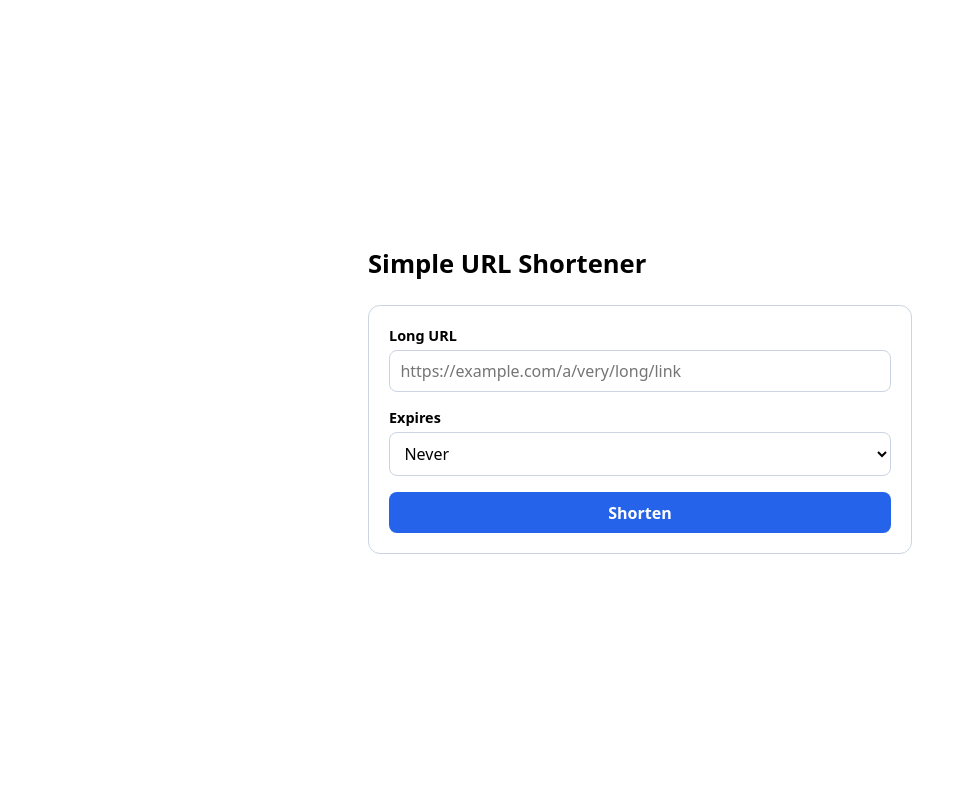
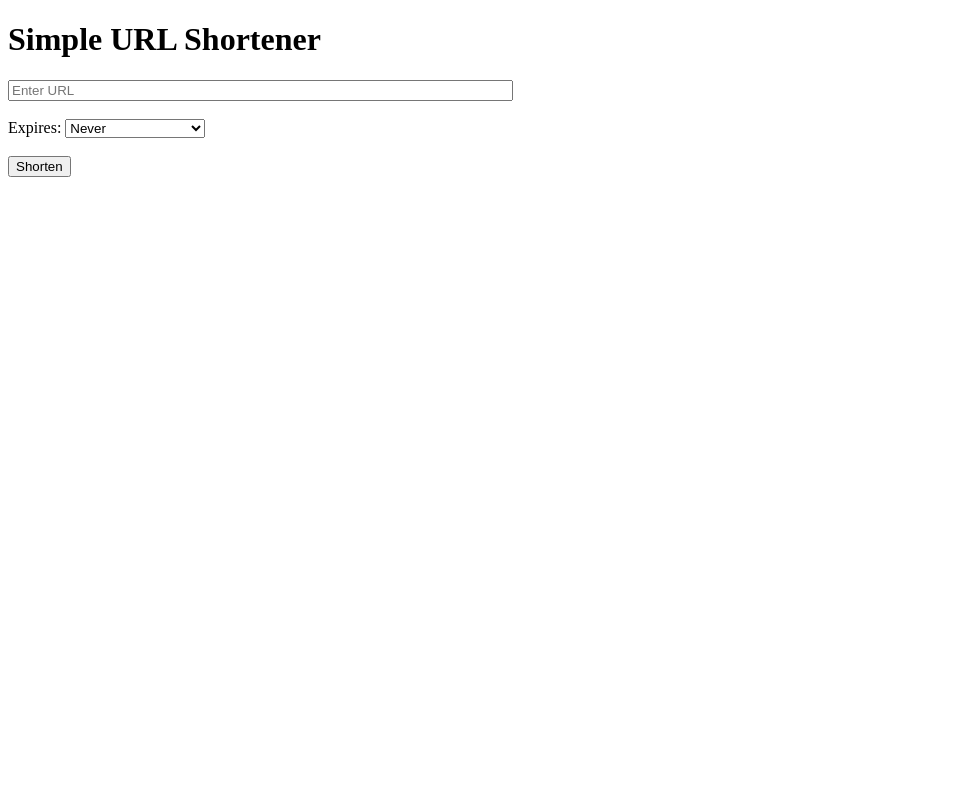
Before and after one commit to gabytz777/url-shortener, a Flask app: page / in a window 1280 px wide. Shown: the whole page, without its empty margins (0-967 px from the left). Run offline with Flask 3, Linux system fonts and the light colour scheme.

Commit message:
revert template to simple style

```diff
--- a/templates/index.html
+++ b/templates/index.html
@@ -1,79 +1,15 @@
 <!doctype html>
-<html lang="en">
+<html>
   <head>
     <meta charset="utf-8" />
-    <meta name="viewport" content="width=device-width, initial-scale=1" />
     <title>Simple URL Shortener</title>
-    <style>
-      :root {
-        color-scheme: light dark;
-        --accent: #2563eb;
-        --border: #cbd5e1;
-        --muted: #64748b;
-      }
-      * { box-sizing: border-box; }
-      body {
-        font-family: system-ui, -apple-system, "Segoe UI", sans-serif;
-        margin: 0;
-        min-height: 100vh;
-        display: grid;
-        place-items: center;
-        padding: 2rem 1rem;
-        background: Canvas;
-        color: CanvasText;
-      }
-      main { width: min(100%, 34rem); }
-      h1 { margin: 0 0 1.5rem; font-size: 1.6rem; }
-      form, .result {
-        border: 1px solid var(--border);
-        border-radius: 0.75rem;
-        padding: 1.25rem;
-      }
-      .field { display: flex; flex-direction: column; gap: 0.35rem; }
-      .field + .field { margin-top: 1rem; }
-      label { font-size: 0.9rem; font-weight: 600; }
-      input, select, button {
-        font: inherit;
-        padding: 0.55rem 0.65rem;
-        border-radius: 0.5rem;
-        border: 1px solid var(--border);
-        background: Field;
-        color: FieldText;
-        width: 100%;
-      }
-      input:focus, select:focus, button:focus-visible {
-        outline: 2px solid var(--accent);
-        outline-offset: 1px;
-      }
-      button {
-        margin-top: 1rem;
-        border-color: transparent;
-        background: var(--accent);
-        color: #fff;
-        font-weight: 600;
-        cursor: pointer;
-      }
-      button:disabled { opacity: 0.6; cursor: progress; }
-      [hidden] { display: none !important; }
-      .result { margin-top: 1.25rem; }
-      .result p { margin: 0 0 0.5rem; font-size: 0.9rem; color: var(--muted); }
-      .result a { font-size: 1.15rem; font-weight: 600; word-break: break-all; }
-      .expiry { margin: 0.6rem 0 0; font-size: 0.9rem; color: var(--muted); }
-      .error { margin: 1rem 0 0; color: #dc2626; white-space: pre-wrap; }
-      .hint { margin: 0.25rem 0 0; font-size: 0.8rem; color: var(--muted); }
-    </style>
   </head>
   <body>
-    <main>
     <h1>Simple URL Shortener</h1>
     <form id="shorten-form">
-        <div class="field">
-          <label for="url">Long URL</label>
-          <input type="text" id="url" placeholder="https://example.com/a/very/long/link" required />
-        </div>
-
-        <div class="field">
-          <label for="expiry">Expires</label>
+      <input type="text" id="url" placeholder="Enter URL" size="60" />
+      <br /><br />
+      <label for="expiry">Expires:</label>
       <select id="expiry">
         <option value="">Never</option>
         <option value="1800">In 30 minutes</option>
@@ -81,35 +17,24 @@
         <option value="21600">In 6 hours</option>
         <option value="86400">In 1 day</option>
         <option value="604800">In 7 days</option>
-            <option value="custom">Custom date &amp; time…</option>
+        <option value="custom">Custom date & time</option>
       </select>
-          <p class="hint" id="custom-hint" hidden>Pick the exact date and time the link should stop working.</p>
-          <input type="datetime-local" id="expiry-custom" step="1" hidden />
-        </div>
-
-        <button type="submit" id="submit">Shorten</button>
+      <br /><br />
+      <input type="datetime-local" id="expiry-custom" step="1" style="display:none" />
+      <br id="custom-br" style="display:none" />
+      <button type="submit">Shorten</button>
     </form>
-
-      <section class="result" id="result" hidden>
-        <p>Short URL</p>
-        <a id="short-url" href="#"></a>
-        <p class="expiry" id="expiry-text"></p>
-      </section>
-
-      <p class="error" id="error" hidden></p>
-    </main>
+    <p id="result"></p>
+    <p id="expiry-info"></p>
 
     <script>
       const form = document.getElementById('shorten-form');
-      const submit = document.getElementById('submit');
       const urlInput = document.getElementById('url');
       const expirySelect = document.getElementById('expiry');
       const customInput = document.getElementById('expiry-custom');
-      const customHint = document.getElementById('custom-hint');
+      const customBr = document.getElementById('custom-br');
       const result = document.getElementById('result');
-      const shortUrl = document.getElementById('short-url');
-      const expiryText = document.getElementById('expiry-text');
-      const errorBox = document.getElementById('error');
+      const expiryInfo = document.getElementById('expiry-info');
 
       const MAX_MS = 10 * 365 * 24 * 60 * 60 * 1000;
 
@@ -118,65 +43,36 @@
       }
 
       function toLocalInput(date) {
-        return (
-          date.getFullYear() + '-' +
-          pad(date.getMonth() + 1) + '-' +
-          pad(date.getDate()) + 'T' +
-          pad(date.getHours()) + ':' +
-          pad(date.getMinutes()) + ':' +
-          pad(date.getSeconds())
-        );
-      }
-
-      function showError(message) {
-        errorBox.textContent = message;
-        errorBox.hidden = false;
-        result.hidden = true;
-      }
-
-      function showResult(data) {
-        errorBox.hidden = true;
-        shortUrl.textContent = data.short_url;
-        shortUrl.href = data.short_url;
-        if (data.expires_at) {
-          const when = new Date(data.expires_at);
-          expiryText.textContent = 'Expires ' + when.toLocaleString();
-        } else {
-          expiryText.textContent = 'Never expires';
-        }
-        result.hidden = false;
+        return date.getFullYear() + '-' + pad(date.getMonth() + 1) + '-' + pad(date.getDate()) + 'T' + pad(date.getHours()) + ':' + pad(date.getMinutes()) + ':' + pad(date.getSeconds());
       }
 
       expirySelect.addEventListener('change', function () {
-        const custom = expirySelect.value === 'custom';
-        customInput.hidden = !custom;
-        customHint.hidden = !custom;
-        if (custom) {
+        if (expirySelect.value === 'custom') {
           const now = Date.now();
           customInput.min = toLocalInput(new Date(now + 1000));
           customInput.max = toLocalInput(new Date(now + MAX_MS));
+          customInput.style.display = 'inline';
+          customBr.style.display = 'inline';
           customInput.focus();
+        } else {
+          customInput.style.display = 'none';
+          customBr.style.display = 'none';
         }
       });
 
-      form.addEventListener('submit', async function (event) {
-        event.preventDefault();
-        errorBox.hidden = true;
-
-        const payload = {url: urlInput.value.trim()};
-        if (!payload.url) {
-          showError('Please enter a URL.');
-          return;
-        }
-
+      form.addEventListener('submit', async function (e) {
+        e.preventDefault();
+        const payload = {url: urlInput.value};
         if (expirySelect.value === 'custom') {
           if (!customInput.value) {
-            showError('Please choose a date and time.');
+            result.textContent = 'Error: Please choose a date and time.';
+            expiryInfo.textContent = '';
             return;
           }
           const when = new Date(customInput.value);
           if (Number.isNaN(when.getTime()) || when.getTime() <= Date.now()) {
-            showError('The expiration date must be in the future.');
+            result.textContent = 'Error: The expiration date must be in the future.';
+            expiryInfo.textContent = '';
             return;
           }
           payload.expires_at = Math.floor(when.getTime() / 1000);
@@ -184,9 +80,6 @@
           payload.expires_in = Number(expirySelect.value);
         }
 
-        submit.disabled = true;
-        submit.textContent = 'Shortening…';
-        try {
         const res = await fetch('/shorten', {
           method: 'POST',
           headers: {'Content-Type': 'application/json'},
@@ -194,18 +87,15 @@
         });
         const data = await res.json();
         if (res.ok) {
-            showResult(data);
-            form.reset();
-            customInput.hidden = true;
-            customHint.hidden = true;
+          result.textContent = 'Short URL: ' + data.short_url;
+          if (data.expires_at) {
+            expiryInfo.textContent = 'Expires: ' + data.expires_at.replace('+00:00', 'Z');
           } else {
-            showError('Error: ' + (data.error || JSON.stringify(data)));
+            expiryInfo.textContent = 'Expires: never';
           }
-        } catch (err) {
-          showError('Could not reach the server. Please try again.');
-        } finally {
-          submit.disabled = false;
-          submit.textContent = 'Shorten';
+        } else {
+          result.textContent = 'Error: ' + (data.error || JSON.stringify(data));
+          expiryInfo.textContent = '';
         }
       });
     </script>
```
Lines whose indentation alone changed are shown as unchanged.
